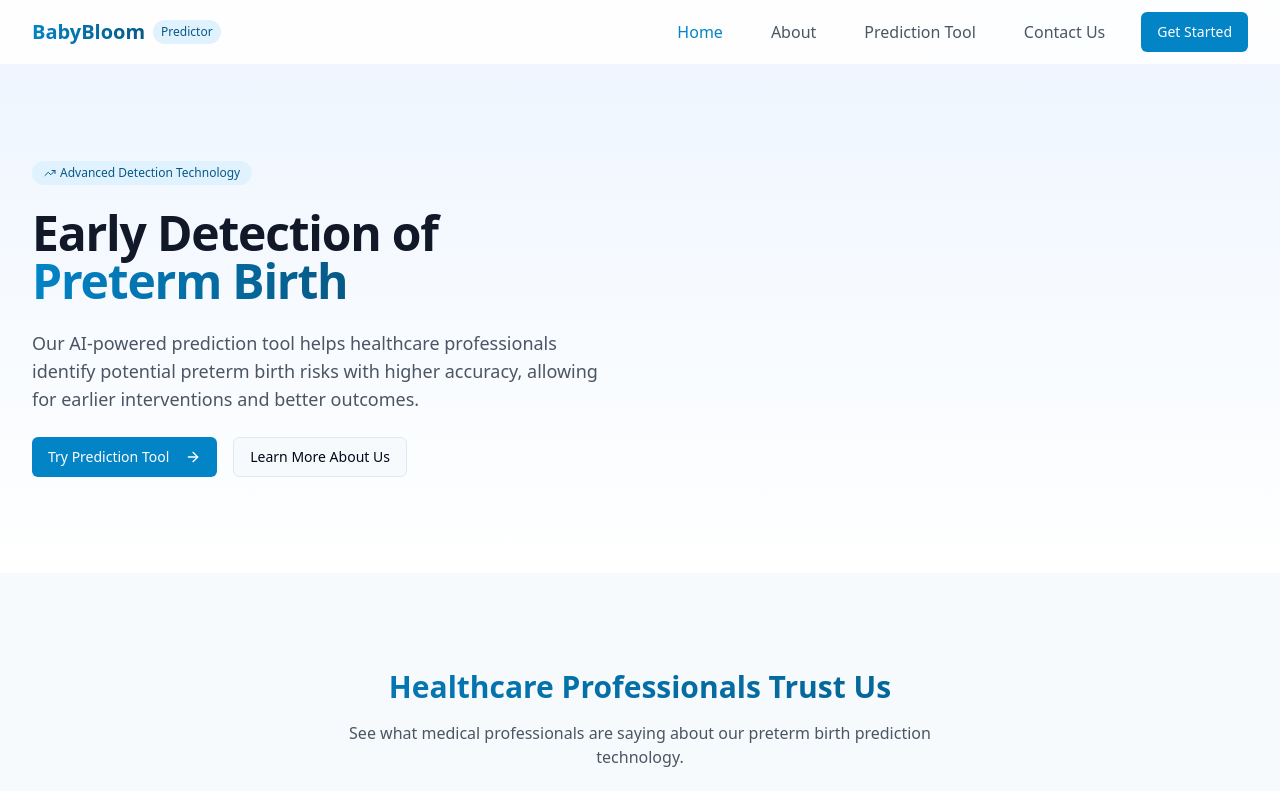
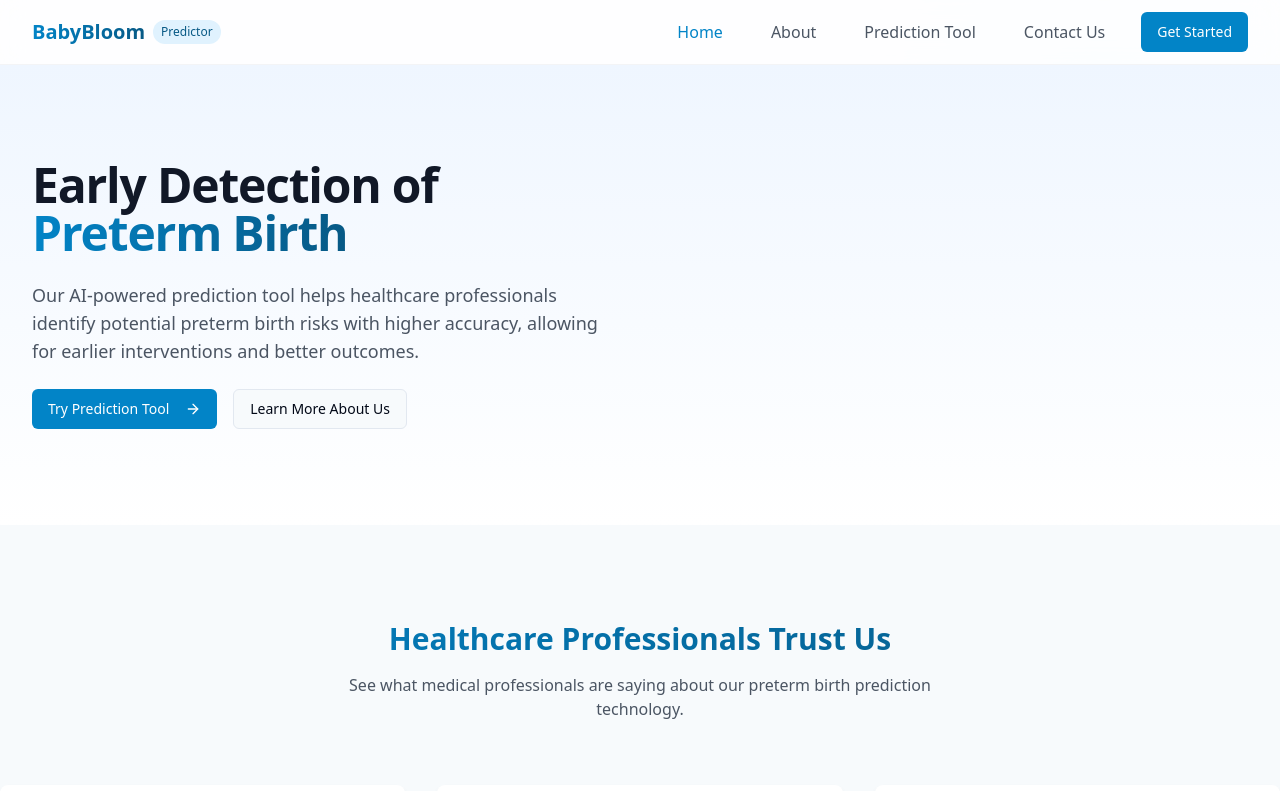
Before and after one commit to Sanjay19200/baby-bloom-predictor-website, a React (Vite) app: page / in a window 1280 px wide. Shown: the top 791 px of the page. Built offline with nearby package versions, Linux system fonts and the light colour scheme.

Commit message:
Remove "Advanced Detection Technology" text
Remove the text "Advanced Detection Technology" and its associated symbol from the Index page.

```diff
--- a/src/pages/Index.tsx
+++ b/src/pages/Index.tsx
@@ -1,4 +1,3 @@
-
 import React from 'react';
 import { Link } from 'react-router-dom';
 import { ArrowRight, TrendingUp, Users, ChartBar, Activity, Heart } from 'lucide-react';
@@ -14,10 +13,6 @@ const Index = () => {
         <div className="container mx-auto px-4 sm:px-6 lg:px-8">
           <div className="grid grid-cols-1 lg:grid-cols-2 gap-12 items-center">
             <div className="space-y-6 animate-fade-in">
-              <span className="inline-flex items-center px-3 py-1 text-xs font-medium bg-medical-100 text-medical-800 rounded-full">
-                <TrendingUp className="h-3 w-3 mr-1" />
-                Advanced Detection Technology
-              </span>
               <h1 className="text-4xl sm:text-5xl font-bold tracking-tight text-gray-900">
                 Early Detection of{' '}
                 <span className="gradient-text">Preterm Birth</span>
@@ -46,7 +41,6 @@ const Index = () => {
       </section>
 
       {/* Testimonials */}
-      {/* The container div at line 50 has been removed */}
       <section className="py-16 sm:py-24">
           <div className="text-center mb-16">
             <h2 className="text-3xl font-bold gradient-text mb-4">Healthcare Professionals Trust Us</h2>
```
